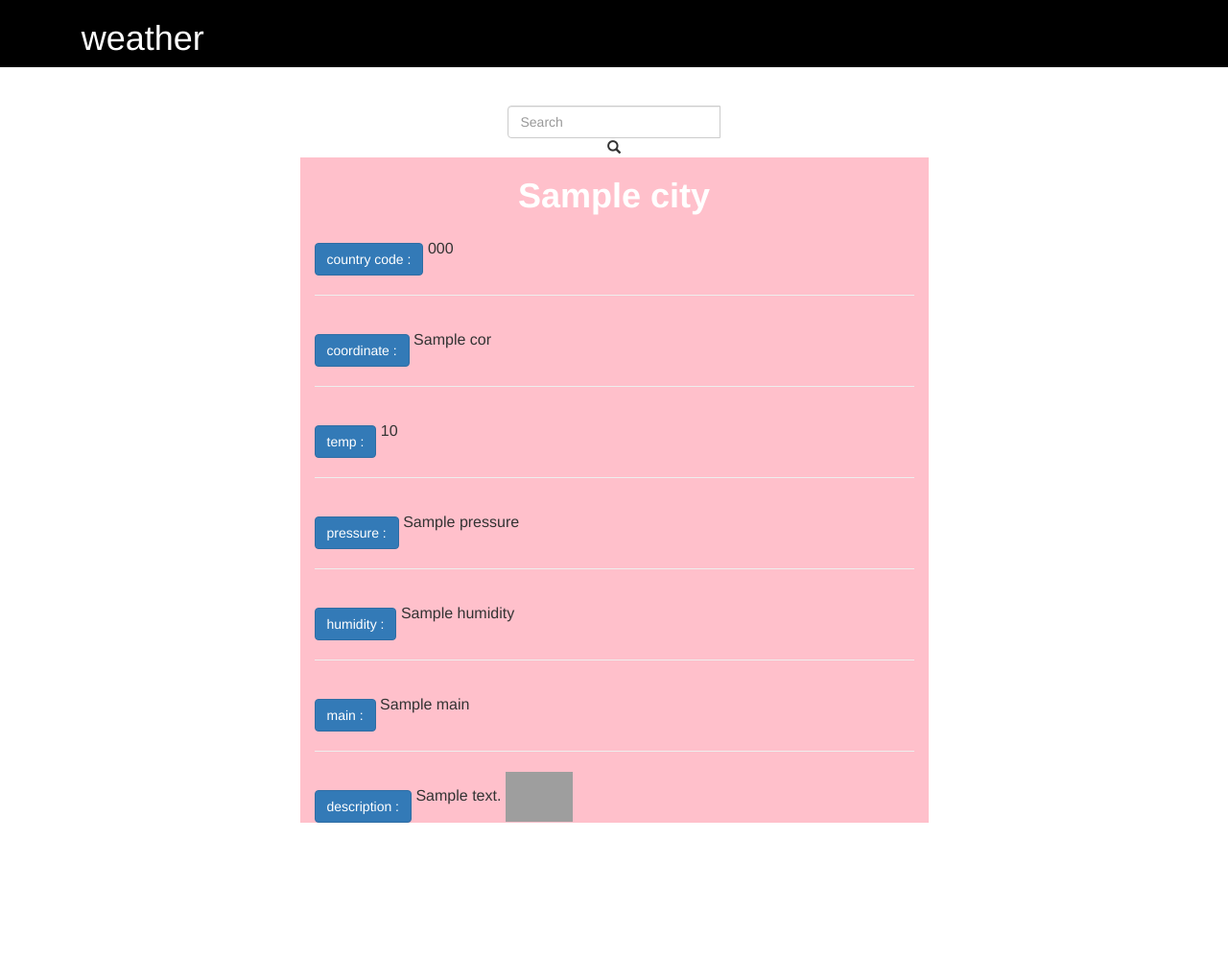
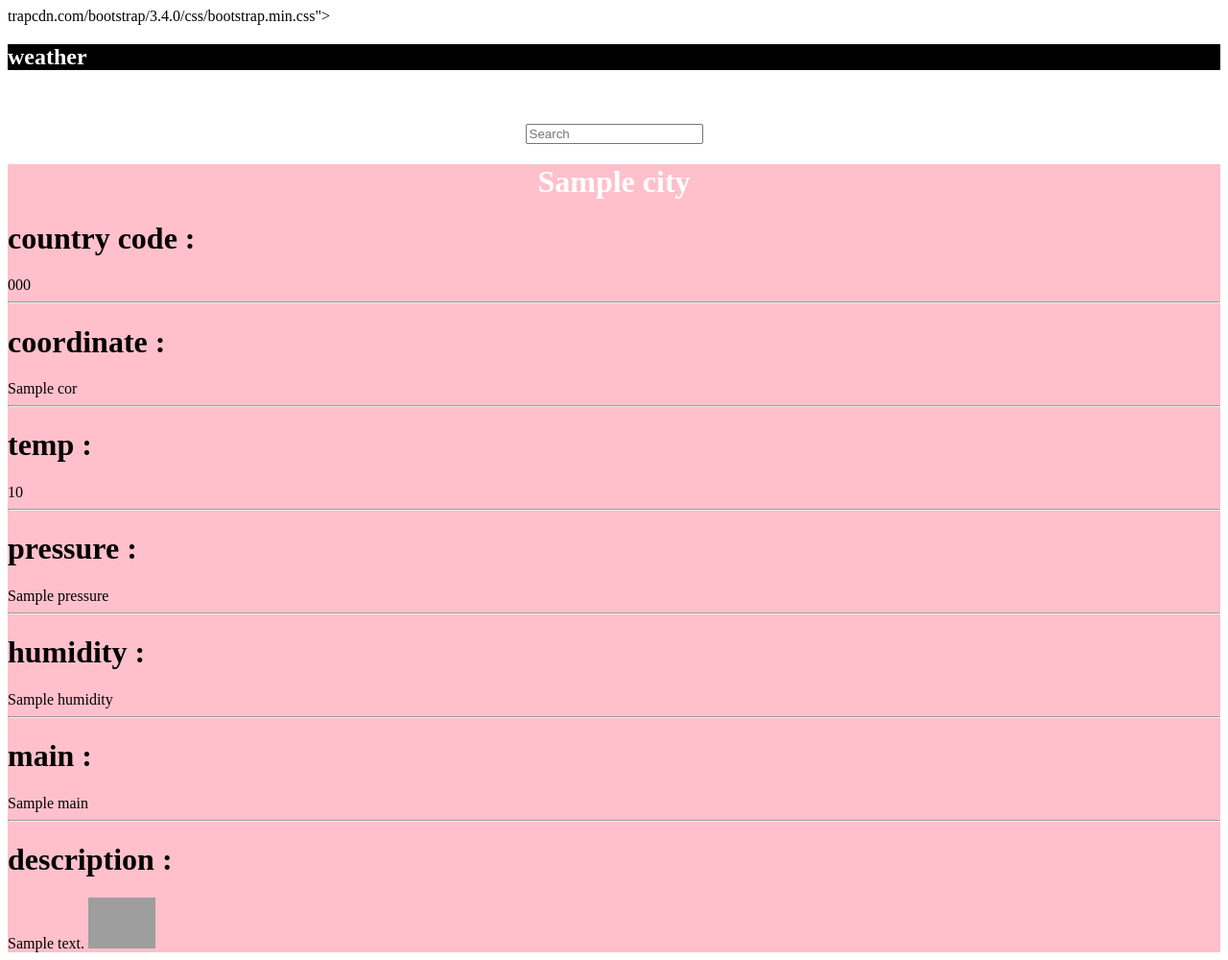
Before and after one commit to ItunuIjila/Weather-App-using-Django, a Django app: template weatherappproject/weatherapp/templates/index.html in a window 1280 px wide. Shown: the whole page at 96% size. Before the commit the page ends 857 px from the top, so only its background shows below. Run offline with Django 4.2, Linux system fonts and the light colour scheme; the template is opened without the code that fills it: most values are stand-ins (such as "Sample title", 1, 10 or a date in 2020); some libraries are stand-ins or nearby versions; grey boxes are pictures that could not be loaded.

Commit message:
Update index.html

```diff
--- a/weatherappproject/weatherapp/templates/index.html
+++ b/weatherappproject/weatherapp/templates/index.html
@@ -1,11 +1,7 @@
 <!DOCTYPE html>
 <html lang="en" dir="ltr">
 
-<head>
-  <meta charset="utf-8">
-  <title>weather</title>
-  <!-- Latest compiled and minified CSS -->
-  <link rel="stylesheet" href="https://maxcdn.bootstrapcdn.com/bootstrap/3.4.0/css/bootstrap.min.css">
+trapcdn.com/bootstrap/3.4.0/css/bootstrap.min.css">
 
   <!-- jQuery library -->
   <script src="https://ajax.googleapis.com/ajax/libs/jquery/3.4.1/jquery.min.js"></script>
```
